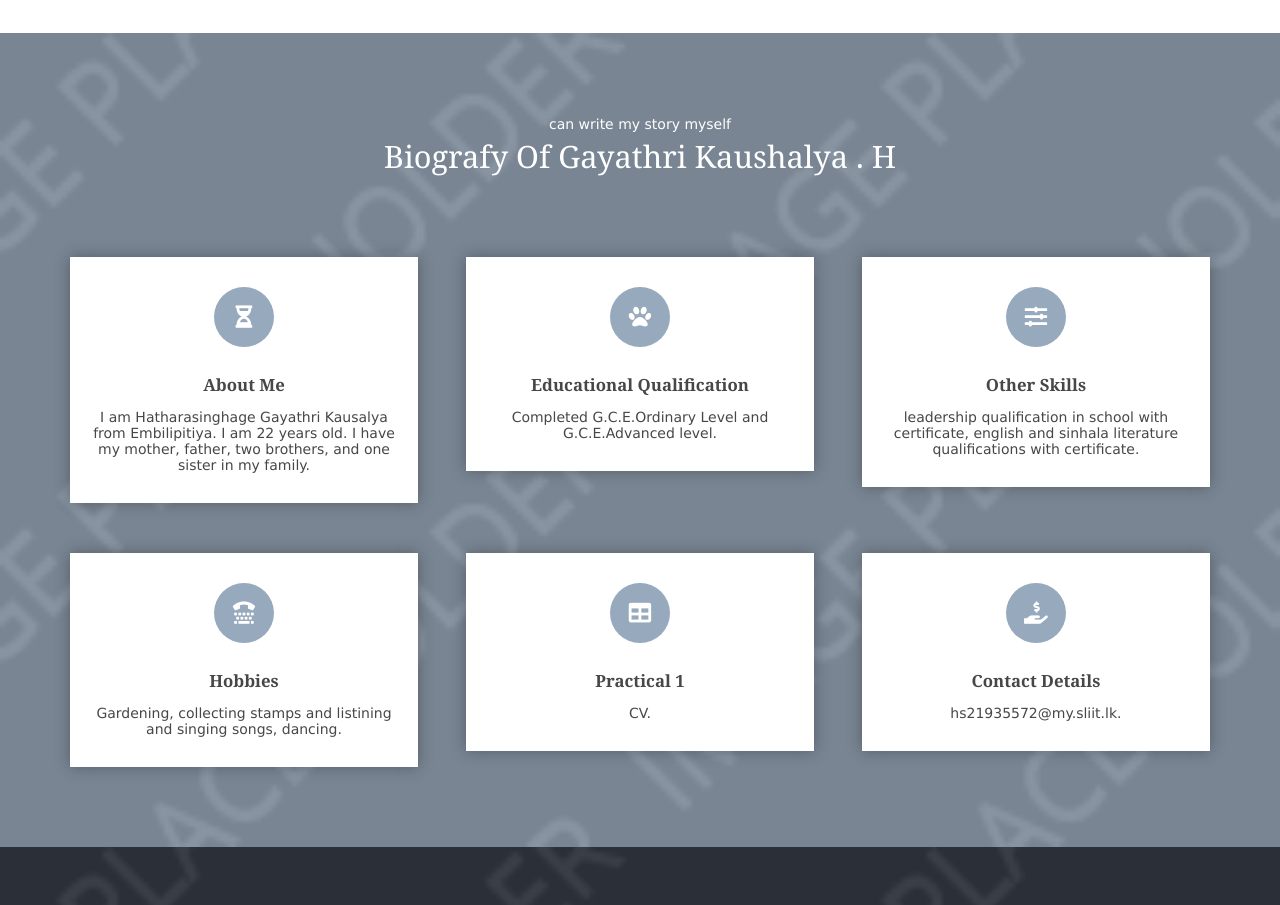
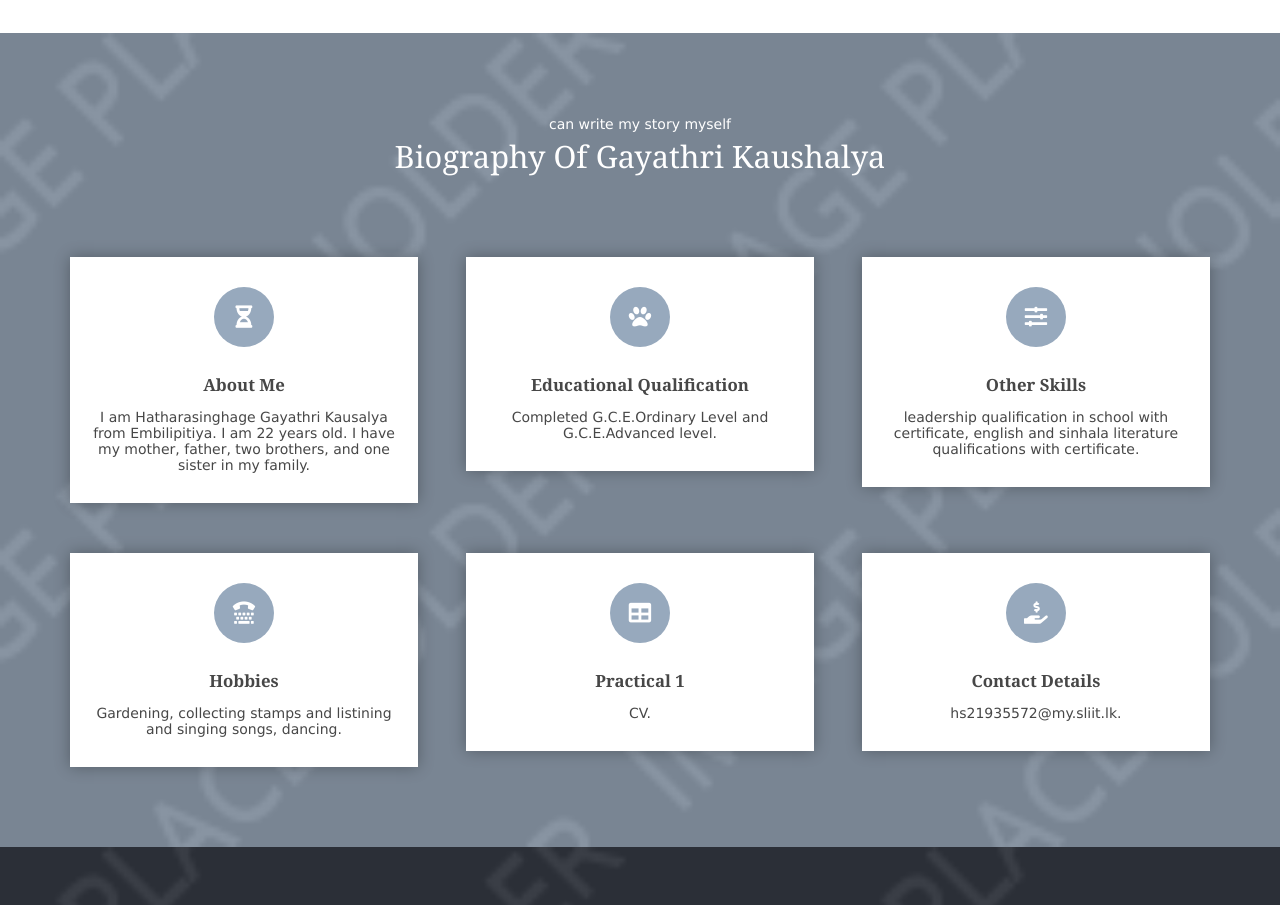
Before and after one commit to GAYATHRI5353/GAYATHRI5353.github.io, a plain HTML site: page index.html in a window 1280 px wide. Shown: the part 1880-2785 px from the top of the page. Drawn offline with Linux system fonts and the light colour scheme; files whose address does not match are found by name.

Commit message:
Update index.html

```diff
--- a/index.html
+++ b/index.html
@@ -98,7 +98,7 @@
 
             <div class="sectiontitle">
                 <p class="nospace font-xs">can write my story myself</p>
-                <h6 class="heading font-x2">Biografy of Gayathri kaushalya . H</h6>
+                <h6 class="heading font-x2">Biography of Gayathri kaushalya</h6>
             </div>
             <ul class="nospace group elements elements-three">
                 <li class="one_third">
```
